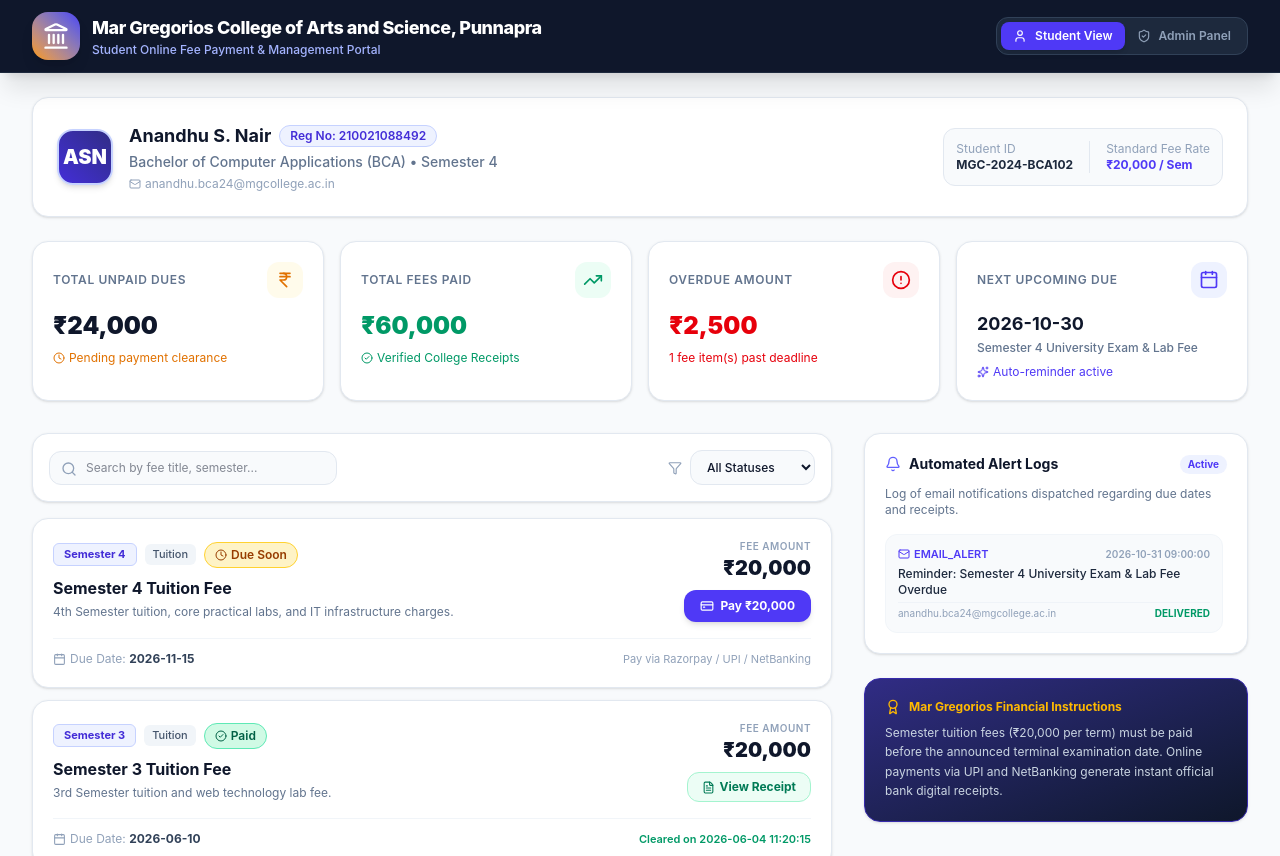
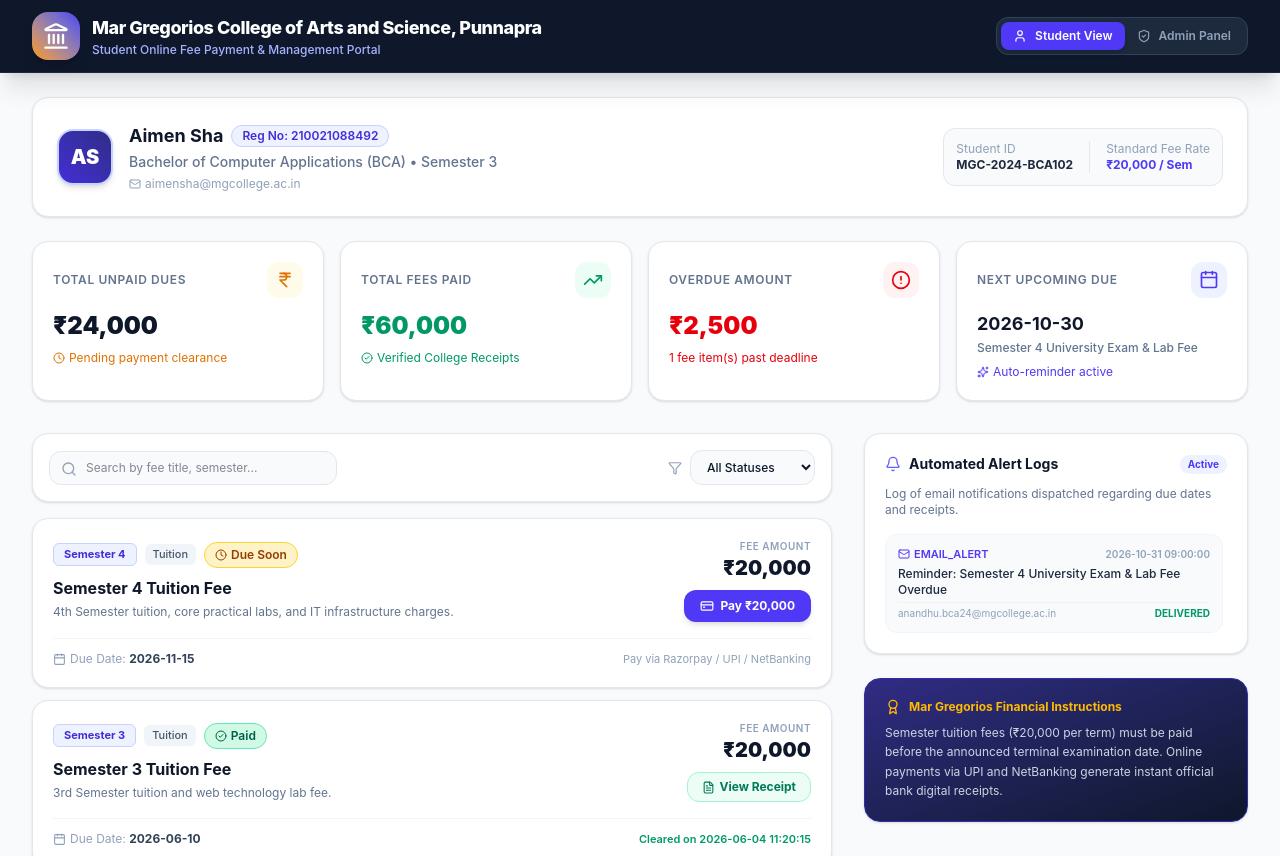
Before and after one commit to aryanbaiju4-hash/mgc-fee-portal, a React (Vite) app: page / in a window 1280 px wide. Shown: the top 856 px of the page. Built offline with nearby package versions, Linux system fonts and the light colour scheme.

Commit message:
Update student profile name

```diff
--- a/src/App.jsx
+++ b/src/App.jsx
@@ -31,11 +31,11 @@ import {
 // Sample initial data tailored for Mar Gregorios College
 const INITIAL_STUDENT = {
   id: 'MGC-2024-BCA102',
-  name: 'Anandhu S. Nair',
-  email: 'anandhu.bca24@mgcollege.ac.in',
+  name: 'Aimen Sha',
+  email: 'aimensha@mgcollege.ac.in',
   department: 'Department of Computer Applications',
   course: 'Bachelor of Computer Applications (BCA)',
-  semester: 'Semester 4',
+  semester: 'Semester 3',
   regNo: '210021088492'
 };
 
```
